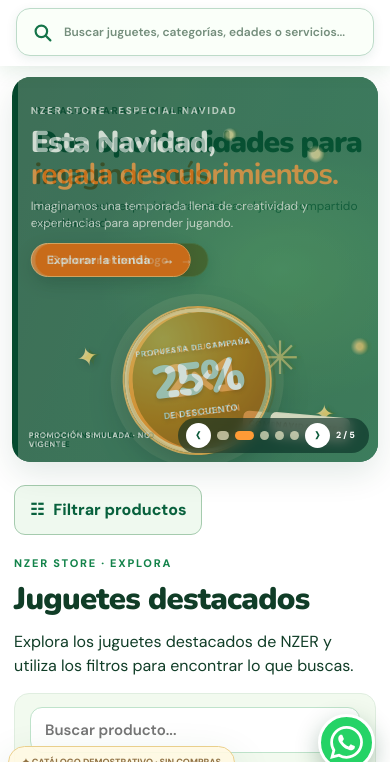
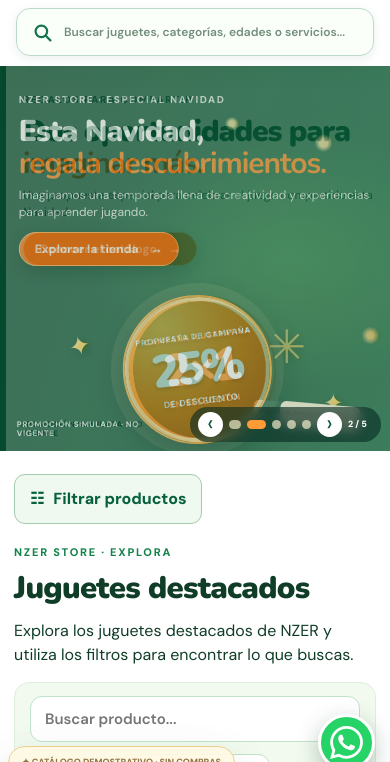
Before and after one commit to guarnizp25-eng/nzer-com-taller, a website: page store/index.html in a window 390 px wide. Shown: the part 57-819 px from the top of the page. Drawn offline with nearby package versions, Linux system fonts and the light colour scheme.

Commit message:
NZER STORE: ampliar carrusel de promociones a todo el ancho de pantalla

```diff
--- a/assets/store-christmas-promos-v1.css
+++ b/assets/store-christmas-promos-v1.css
@@ -40,3 +40,32 @@
 @media(max-width:850px){.nzer-store-unified .nzpromo-banner{height:285px}.nzer-store-unified .nzpromo-slide{grid-template-columns:58% 42%}.nzer-store-unified .nzpromo-copy{padding:22px 6% 30px 24px}.nzer-store-unified .nzpromo-copy h1,.nzer-store-unified .nzpromo-copy h2{font-size:clamp(27px,3.7vw,38px)}.nzer-store-unified .nzpromo-disc{width:80%;border-width:5px}.nzer-store-unified .nzpromo-ribbon{bottom:32px;font-size:9px}.nzer-store-unified .nzpromo-copy p{font-size:13px}}
 @media(max-width:620px){.nzer-store-unified .nzpromo-banner{width:calc(100% - 24px);height:385px;margin:11px auto 0;border-radius:19px}.nzer-store-unified .nzpromo-slide{grid-template-columns:1fr;grid-template-rows:auto 1fr;align-items:start}.nzer-store-unified .nzpromo-copy{padding:20px 17px 0}.nzer-store-unified .nzpromo-eyebrow{font-size:10px;margin-bottom:9px}.nzer-store-unified .nzpromo-copy h1,.nzer-store-unified .nzpromo-copy h2{font-size:30px;line-height:1.05;margin-bottom:8px}.nzer-store-unified .nzpromo-copy p{font-size:12px;line-height:1.4;margin-bottom:11px}.nzer-store-unified .nzpromo-cta{min-height:34px;padding:7px 15px;font-size:12px}.nzer-store-unified .nzpromo-creative{height:160px;padding:8px 10px 12px;align-self:end}.nzer-store-unified .nzpromo-disc{width:145px;height:145px;aspect-ratio:auto;border-width:4px;outline-width:2px}.nzer-store-unified .nzpromo-disc strong{font-size:46px}.nzer-store-unified .nzpromo-disc-top{font-size:8px}.nzer-store-unified .nzpromo-disc-bottom{font-size:9px}.nzer-store-unified .nzpromo-ribbon{bottom:23px;right:8%;font-size:8px;padding:6px}.nzer-store-unified .nzpromo-legal{left:15px;bottom:12px;font-size:8px;max-width:140px;line-height:1.2}.nzer-store-unified .nzpromo-controls{right:9px;bottom:9px;gap:6px}.nzer-store-unified .nzpromo-arrow{height:25px;width:25px}.nzer-store-unified .nzpromo-progress{font-size:9px}}
 @media(prefers-reduced-motion:reduce){.nzer-store-unified .nzpromo-slide{transition:none}.nzer-store-unified .nzpromo-dots button{transition:none}}
+
+/* V2 · Franja publicitaria de borde a borde. El contenido mantiene un ancho legible. */
+.nzer-store-unified .nzpromo-banner{
+ width:100%!important;
+ max-width:none!important;
+ margin:0!important;
+ border-radius:0!important;
+ box-shadow:none!important;
+}
+.nzer-store-unified .nzpromo-slide{
+ padding-left:max(0px,calc((100vw - 1480px)/2));
+ padding-right:max(0px,calc((100vw - 1480px)/2));
+}
+.nzer-store-unified .nzpromo-controls{
+ right:max(22px,calc((100vw - 1440px)/2));
+}
+.nzer-store-unified .nzpromo-legal{
+ left:max(30px,calc((100vw - 1480px)/2 + 45px));
+}
+@media(max-width:620px){
+ .nzer-store-unified .nzpromo-banner{
+  width:100%!important;
+  margin:0!important;
+  border-radius:0!important;
+ }
+ .nzer-store-unified .nzpromo-slide{padding-left:0;padding-right:0}
+ .nzer-store-unified .nzpromo-controls{right:9px}
+ .nzer-store-unified .nzpromo-legal{left:15px}
+}
```
